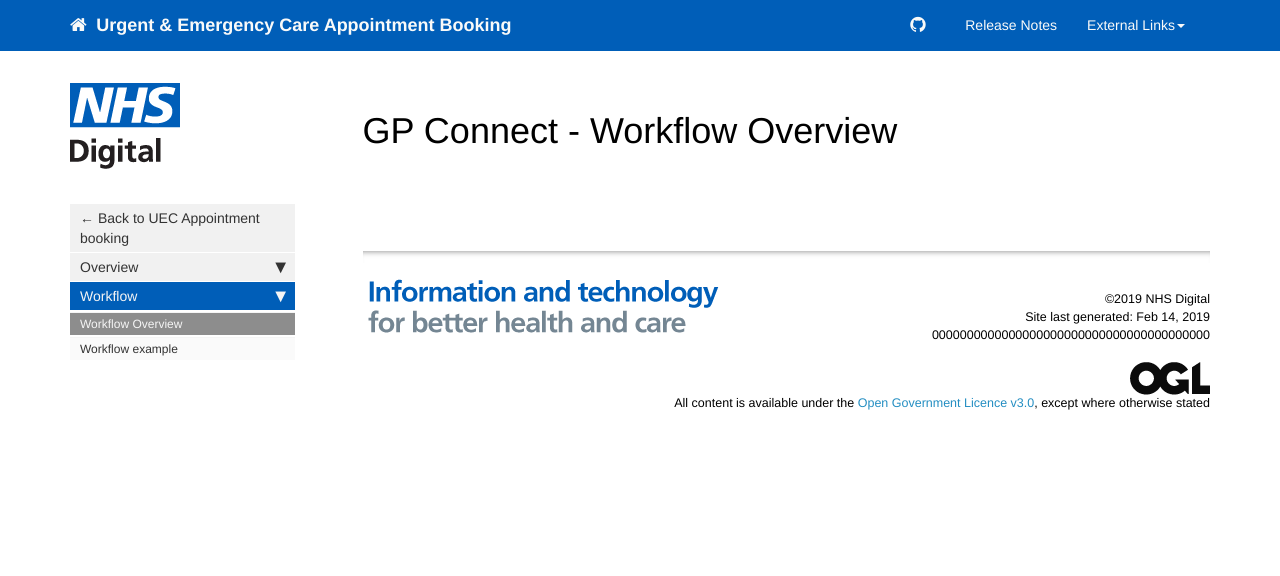
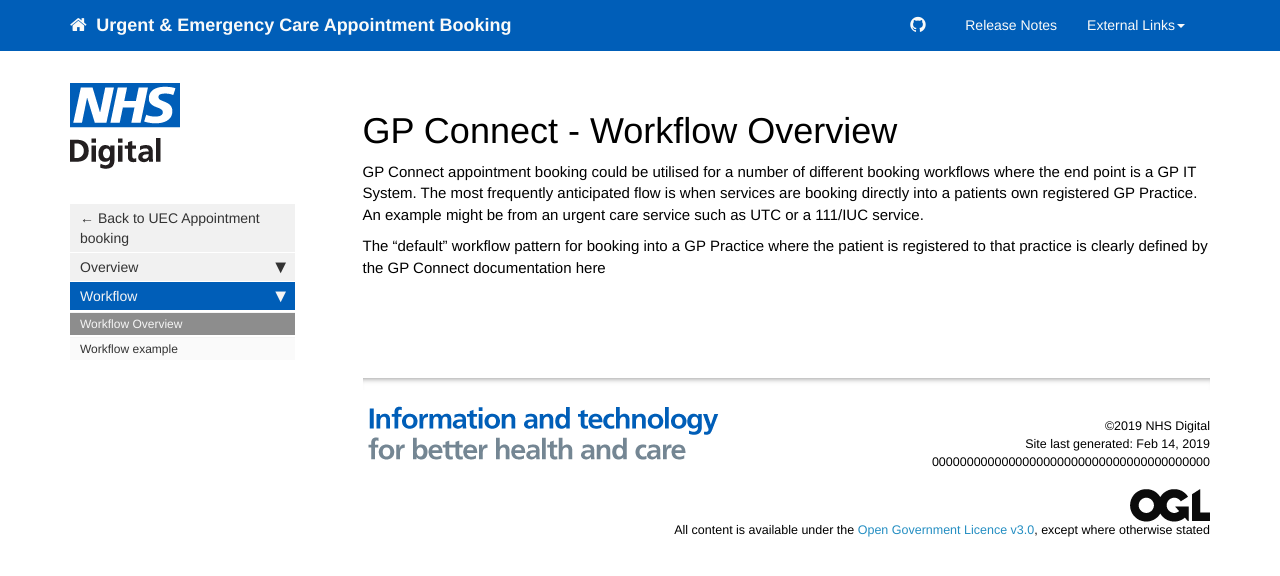
Before and after one commit to nhsd-a2si/docs-uec-appts, a Jekyll site: the page built from _pages/functional_spec/gpc/gpc_wfoverview.md, in a window 1280 px wide. Shown: the top 576 px of the page. Built offline with Jekyll 4.4.1, drawn with Linux system fonts in a browser that asks for light colours; nearby versions of some CDN libraries.

Commit message:
Update gpc_wfoverview.md

```diff
--- a/_pages/functional_spec/gpc/gpc_wfoverview.md
+++ b/_pages/functional_spec/gpc/gpc_wfoverview.md
@@ -6,3 +6,7 @@ permalink: gpc_wfoverview.html
 toc: false
 folder: functional_spec
 ---
+
+GP Connect appointment booking could be utilised for a number of different booking workflows where the end point is a GP IT System. The most frequently anticipated flow is when services are booking directly into a patients own registered GP Practice. An example might be from an urgent care service such as UTC or a 111/IUC service.
+
+The "default" workflow pattern for booking into a GP Practice where the patient is registered to that practice is clearly defined by the GP Connect documentation here
```
